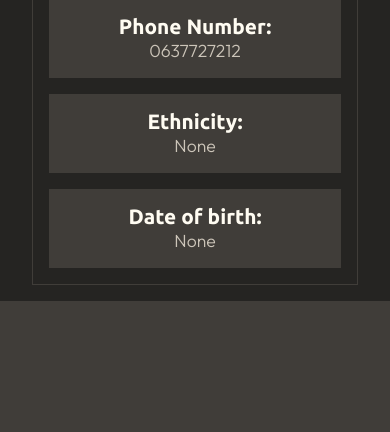
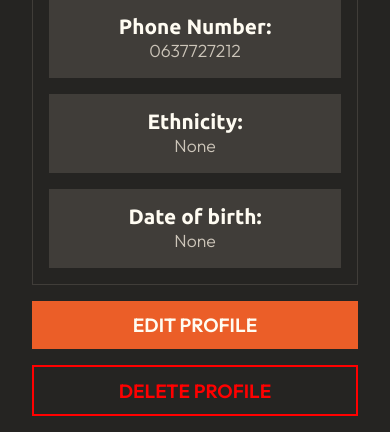
Before and after one commit to PhantomLeii/banking-system, a Django app: a page that uses templates/routes/user_profile.html in a window 390 px wide. Shown: the part 660-1092 px from the top of the page. Before the commit the page ends 961 px from the top, so only its background shows below. Run offline with Django 5.2, Linux system fonts and the light colour scheme; data comes from the database, SQL or seed files in the repository.

Commit message:
add buggy update form

```diff
--- a/core/forms.py
+++ b/core/forms.py
@@ -12,6 +12,12 @@ class RegisterForm(UserCreationForm):
     class Meta:
         model = User
         fields = ['email'] + list(model.REQUIRED_FIELDS) + ['password1', 'password2']
+
+
+class UpdateUserForm(forms.Form):
+    class Meta:
+        model = User
+        fields = "__all__"
 
 
 class CreateAccountForm(forms.Form):
--- a/core/urls.py
+++ b/core/urls.py
@@ -12,6 +12,8 @@ from .views import (
     DepositView,
     PaymentView,
     UserDetail,
+    DeleteUserView,
+    UserUpdateView,
 
     not_found,
     index,
@@ -33,4 +35,6 @@ urlpatterns = [
     path('deposit/', DepositView.as_view(), name='deposit'),
     path('pay/', PaymentView.as_view(), name='pay'),
     path('profile/<str:email>/', UserDetail.as_view(), name='user-detail'),
+    path("update-user-data/", UserUpdateView.as_view(), name="update-user"),
+    path('delete-user/', DeleteUserView.as_view(), name='delete-user'),
 ]
--- a/core/views.py
+++ b/core/views.py
@@ -11,6 +11,7 @@ from .forms import (
     WithdrawForm,
     DepositForm,
     PaymentForm,
+    UpdateUserForm,
 )
 
 
@@ -294,3 +295,24 @@ class UserDetail(TemplateView):
     def get(self, request, email):
         user = User.objects.get(email=email)
         return render(request, self.template_name, {'user': user})
+
+
+class UserUpdateView(LoginRequiredMixin, TemplateView):
+    template_name = 'routes/update_user_data.html'
+
+    def get(self, request, email):
+        form = UpdateUserForm()
+        return render(request, self.template_name, {'form', form})
+
+
+class DeleteUserView(LoginRequiredMixin, TemplateView):
+    template_name = 'routes/delete_user_form.html'
+
+    def get(self, request):
+        return render(request, self.template_name, {})
+
+    def post(self, request):
+        user = User.objects.get(user=request.user)
+        user.delete()
+        logout(request)
+        return redirect('index')
--- a/static/css/index.css
+++ b/static/css/index.css
@@ -457,6 +457,9 @@ form ul {
 }
 
 #user-detail {
+	display: flex;
+	flex-direction: column;
+	gap: 2rem;
 	width: 70%;
 }
 
@@ -528,6 +531,7 @@ form ul {
 	}
 
 	#user-detail {
+		gap: 1rem;
 		width: 100%;
 	}
 }
--- a/templates/routes/user_profile.html
+++ b/templates/routes/user_profile.html
@@ -63,6 +63,10 @@
 				{% endif %}
 			</div>
 		</div>
+		<div class="btn-box">
+			<a href="{% url "update-user" %}" class="btn">Edit Profile</a>
+			<a href="{% url "delete-user" %}" class="btn delete">Delete Profile</a>
+		</div>
 	</section>
 </main>
 {% endblock content %}
```
Also changed, not shown: templates/routes/delete_user_form.html (added, +15 -0 lines), templates/routes/update_user_data.html (added, +13 -0 lines).
